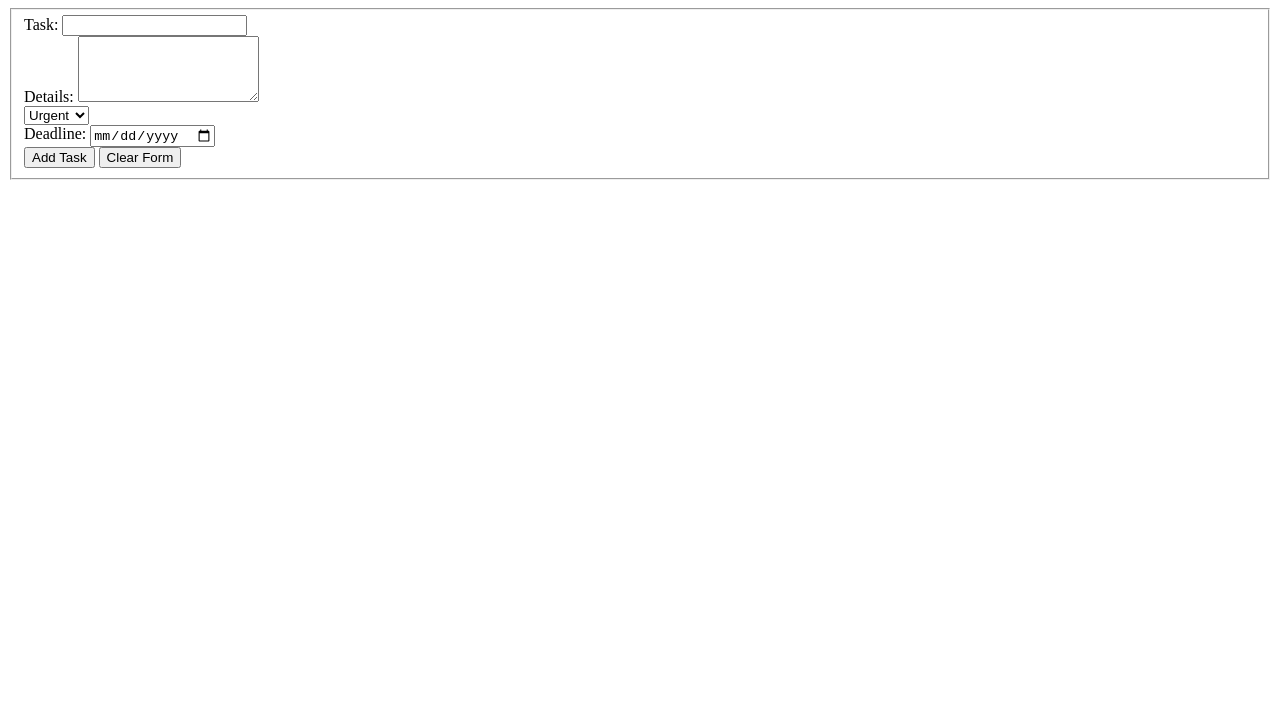
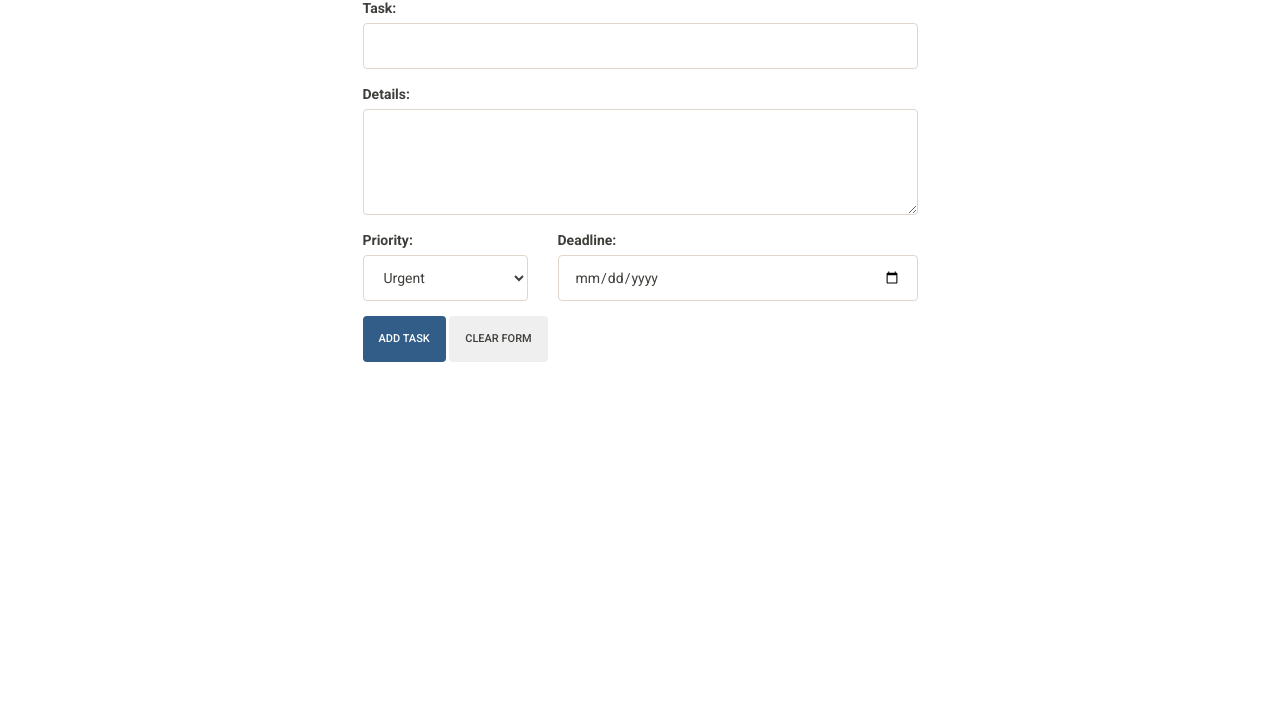
Before and after one commit to ri-ca4/localToDo, a plain HTML site: page index.html in a window 1280 px wide. Shown: the part 72-800 px from the top of the page. Drawn offline with Linux system fonts and the light colour scheme; files whose address does not match are found by name.

Commit message:
styled form w/ bootstrap

```diff
--- a/index.html
+++ b/index.html
@@ -10,32 +10,32 @@
         <title>My To Do</title>
         <meta name="description" content="">
         <meta name="viewport" content="width=device-width, initial-scale=1">
-        <!--<link rel="stylesheet" href="C:\Users\justm\Desktop\cbc14\localToDo\CSS\bootstrap.min.css">-->
+        <link rel="stylesheet" href="C:\Users\justm\Desktop\cbc14\localToDo\CSS\bootstrap.min.css">
         <link rel="stylesheet" href="C:\Users\justm\Desktop\cbc14\localToDo\CSS\main.css">
     </head>
     <body onload="main();">
         <!--[if lt IE 7]>
             <p class="browsehappy">You are using an <strong>outdated</strong> browser. Please <a href="#">upgrade your browser</a> to improve your experience.</p>
         <![endif]-->
-            <div>
-                <div>
-                    <h1>To-Do</h1>
+            <div class="container">
+                <div class="row">
+                    <div class="col-sm-3"></div>
+                    <div class="col-sm-6">
+                        <h1 class="text-center">To-Do</h1>
+                        <form id="newTaskForm" class="text-justify">
+                            <p id="paraHide" class=""><a href="#" id="hideForm">View Tasks</a></p>
+                                <div class="form-group">
+                                    <label for="taskName" >Task:</label>
+                                    <input type="text" id="taskName" class="form-control">
                                 </div>
-                <div>
-                    <form id="newTaskForm">
-                        <p id="paraHide"><a href="#" id="hideForm">View Tasks</a></p>
-                        <fieldset>
-                            <div>
-                                <label for="taskName">Task:</label>
-                                <input type="text" id="taskName">
+                                <div class="form-group">
+                                    <label for="descrip">Details:</label><br>
+                                    <textarea id="descrip" class="form-control" maxlength="300" rows="4"></textarea>
                                 </div>
-                            <div>
-                                <label for="descrip">Details:</label>
-                                <textarea id="descrip" maxlength="300" rows="4"></textarea>
-                                </div>
-                            <div>
-                                <label for="priority"></label>
-                                <select id="priority" name="priority">
+                                <div class="row">
+                                    <div class="form-group col-sm-4">
+                                        <label for="priority">Priority:</label>
+                                        <select id="priority" class="form-control" name="priority">
                                             <option name="priority" value="5">Urgent</option>
                                             <option name="priority" value="4">High</option>
                                             <option name="priority" value="3">Normal</option>
@@ -43,43 +43,46 @@
                                             <option name="priority" value="1">None</option>
                                         </select>
                                     </div>
-                            <div>
+                                    <div class="form-group col-sm-8">
                                         <label for="deadline">Deadline:</label>
-                                <input id="deadline" type="date">
+                                        <input id="deadline" class="form-control" type="date">
                                     </div>
-                            <div>
-                                <input id="submitTask" type="submit" value="Add Task" >
-                                <input id="clearForm" type="reset" value="Clear Form">
+                                </div>  <!--end row -->
+                                <div class="form-group">
+                                    <input id="submitTask" class="btn btn-primary" type="submit" value="Add Task">
+                                    <input id="clearForm" class="btn" type="reset" value="Clear Form">
                                 </div>
-                        </fieldset>
                         </form>
                     </div>
-
-                <div id="toDoArea">
-                    <div>
-                    <div>
+                    <div class="col-sm-3"></div>
+                </div><!--end row-->
+            </div><!--end container-->
+            <!--end of form area-->
+                <div id="toDoArea" class="container text-center">
+                    <div class="row">
+                        <div class="col-sm-3"></div>
+                        <div class="col-sm-6">
                             <h2></h2>
                             <p><a href="#" id="showForm">Create New Task</a></p>
-                    </div>
-                </div>
                             <div>
-                    <button id="removeTasks" onclick="removeCompleted()">Remove Completed Tasks</button>
-                    <button id="sortPriority">Sort by Priority</button>
-                    <button id="sortDate">Sort by Deadline</button>
+                                <button id="removeTasks" class="btn" onclick="removeCompleted()">Remove Completed Tasks</button><br>
+                                <button id="sortPriority" class="btn">Sort by Priority</button>
+                                <button id="sortDate" class="btn">Sort by Deadline</button>
                             </div>
                             <div>
                                 <div id="toDoData"></div>
                                 <div>
-                        <button id="removeTasks" onclick="removeCompleted()">Remove Completed Tasks</button>
+                                    <button id="removeTasks" class="btn" onclick="removeCompleted()">Remove Completed Tasks</button>
                                 </div>
                             </div>
                         </div>
+                        <div class="col-sm-3"></div>
                     </div>
-
-
+                </div><!--end container-->
+                <!--end todo area-->
 
         <script src="C:\Users\justm\Desktop\cbc14\localToDo\javascript\jquery.min.js" async defer></script>
-        <!--<script src="C:\Users\justm\Desktop\cbc14\localToDo\javascript\bootstrap.min.js" async defer></script>-->
+        <script src="C:\Users\justm\Desktop\cbc14\localToDo\javascript\bootstrap.min.js" async defer></script>
         <script src="C:\Users\justm\Desktop\cbc14\localToDo\javascript\main.js" async defer></script>
     </body>
 </html>
--- a/javascript/main.js
+++ b/javascript/main.js
@@ -24,7 +24,7 @@ function storageAvailable() {//function to test local storage
 function main() { //function to get tasks from todo
     if (storageAvailable() === true) { //check if local storage is available
         if (localStorage.getItem(storageKey) === null) { //if there is local storage but no todo data
-            alert('Welcome! This To-Do uses the local storage on your browser which means that you can keep coming back without worrying about losing your progress (no log in needed!). This also means that all of your data can be accessed offline. Go ahead and add a task to give it a try!');
+////////////alert('Welcome! This To-Do uses the local storage on your browser which means that you can keep coming back without worrying about losing your progress (no log in needed!). This also means that all of your data can be accessed offline. Go ahead and add a task to give it a try!');
             document.getElementById('paraHide').hidden = true;
             document.getElementById('newTaskForm').hidden = false;
             document.getElementById('toDoArea').hidden = true;
@@ -64,7 +64,7 @@ function getNewTask() {//creates object from user input, adds object to myArray,
 
 function displayList() { //function to display data
     myArray = JSON.parse(localStorage.getItem(storageKey)); //get data and parse it to array
-    var myString;
+    var myString = '';
         if (myArray.length == 0){
             alert('You have no current tasks!');
             document.getElementById('paraHide').hidden = true;
@@ -112,6 +112,7 @@ function removeCompleted() {//function to remove checked items
     displayList();
 };
 
+
 //event listener for submit button
 var submitBtn = document.getElementById("submitTask");
 submitBtn.addEventListener('click', function(e){
```
Lines whose indentation alone changed are shown as unchanged.
